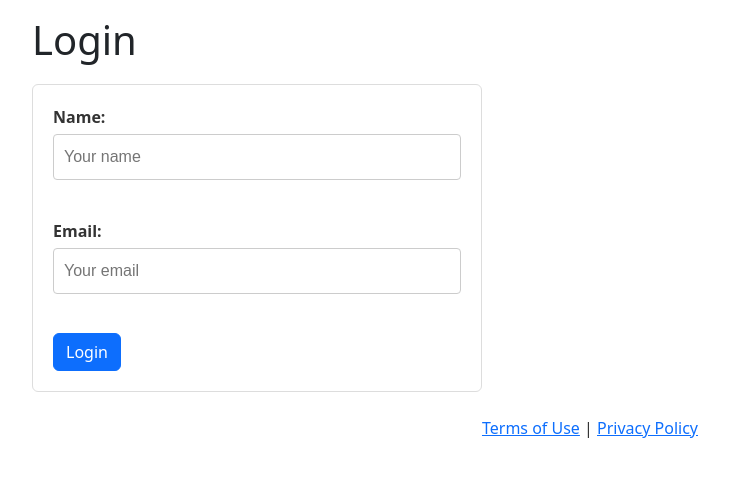
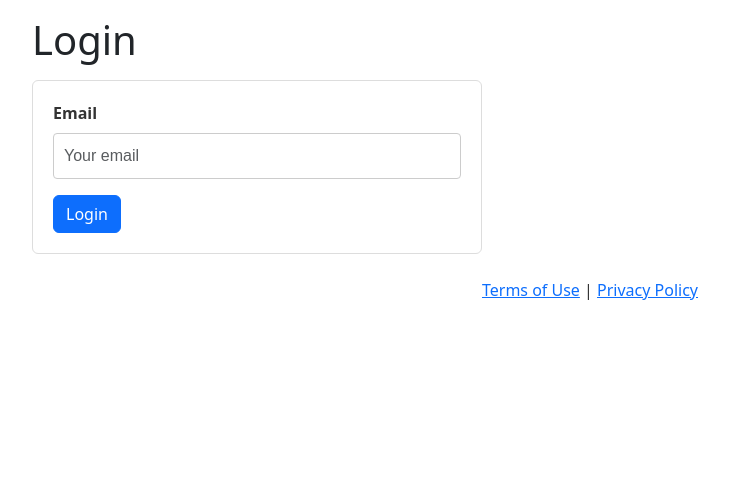
Before and after one commit to japhethnatala-glitch/bible-app-new, a Flask app: page /login in a window 1280 px wide. Shown: the part 55-532 px from the top of the page, without its empty margins (50-779 px from the left). Run offline with Flask 3, Linux system fonts and the light colour scheme.

Commit message:
Update login.html

```diff
--- a/templates/login.html
+++ b/templates/login.html
@@ -1,15 +1,15 @@
 {% extends "base.html" %}
-{% block title %}Login{% endblock %}
+{% block title %}Login | Bible App{% endblock %}
 {% block content %}
   <h1>Login</h1>
 
-  <form method="POST" action="{{ url_for('login') }}">
-      <label for="name">Name:</label><br>
-      <input type="text" name="name" id="name" placeholder="Your name"><br><br>
+  <!-- ✅ Bootstrap-styled login form -->
+  <form method="POST" action="{{ url_for('login') }}" class="mt-3">
+    <div class="mb-3">
+      <label for="email" class="form-label">Email</label>
+      <input type="email" name="email" id="email" class="form-control" placeholder="Your email" required>
+    </div>
 
-      <label for="email">Email:</label><br>
-      <input type="email" name="email" id="email" placeholder="Your email" required><br><br>
-
-      <button type="submit" class="btn btn-primary">Login</button>
+    <button type="submit" class="btn btn-primary">Login</button>
   </form>
 {% endblock %}
```
